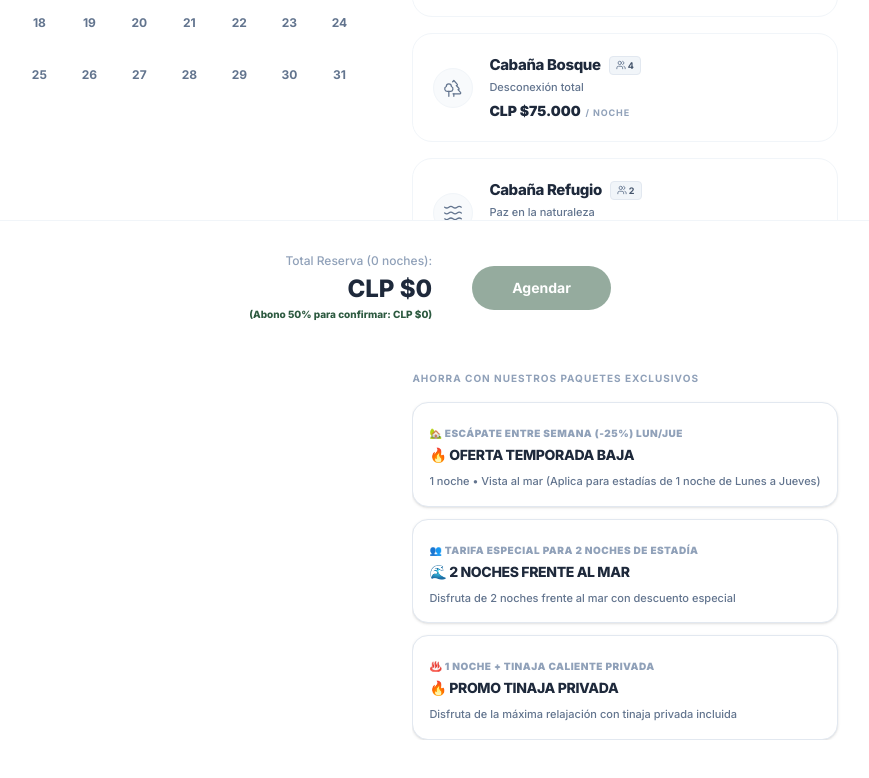
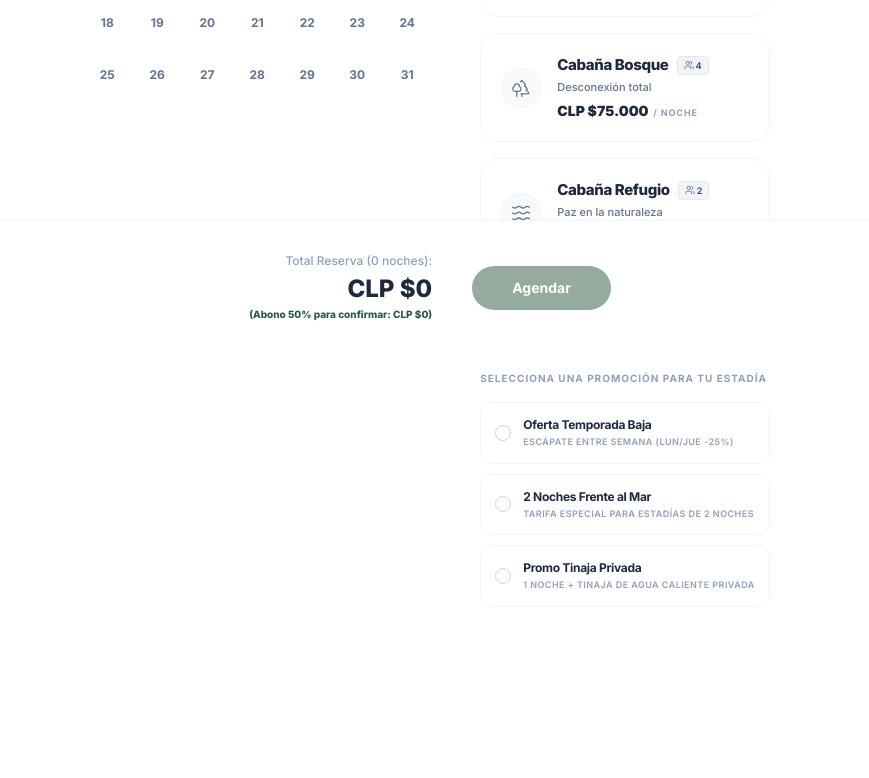
Before and after one commit to nowebcl/lodgepatagoniago, a Next.js app: page / in a window 1280 px wide. Shown: the part 446-1224 px from the top of the page, without its empty margins (210-1079 px from the left). After the commit the page ends 1181 px from the top, so only its background shows below. Built offline with nearby package versions, Linux system fonts and the light colour scheme; no server answers.

Commit message:
style: Refactorizacion del selector de tarifas especiales a un diseño de filas compacto y profesional sin emojis

```diff
--- a/src/app/page.tsx
+++ b/src/app/page.tsx
@@ -26,9 +26,9 @@ const CABINS = [
 const PROMOTIONS = [
   {
     id: 'temporada_baja',
-    name: '🔥 OFERTA TEMPORADA BAJA',
-    tagline: '🏡 Escápate entre semana (-25%) Lun/Jue',
-    description: '1 noche • Vista al mar (Aplica para estadías de 1 noche de Lunes a Jueves)',
+    name: 'Oferta Temporada Baja',
+    tagline: 'Escápate entre semana (Lun/Jue -25%)',
+    description: 'Válido para estadías de 1 noche de Lunes a Jueves. Incluye vista al mar.',
     cabinPrices: {
       c2: { original: 70000, promo: 53000 },
       c5: { original: 80000, promo: 60000 },
@@ -44,9 +44,9 @@ const PROMOTIONS = [
   },
   {
     id: 'dos_noches',
-    name: '🌊 2 NOCHES FRENTE AL MAR',
-    tagline: '👥 Tarifa especial para 2 noches de estadía',
-    description: 'Disfruta de 2 noches frente al mar con descuento especial',
+    name: '2 Noches Frente al Mar',
+    tagline: 'Tarifa especial para estadías de 2 noches',
+    description: 'Disfruta de una tarifa rebajada para estadías de exactamente 2 noches.',
     cabinPrices: {
       c2: { original: 155000, promo: 130000 },
       c5: { original: 165000, promo: 140000 },
@@ -60,9 +60,9 @@ const PROMOTIONS = [
   },
   {
     id: 'tinaja_privada',
-    name: '🔥 PROMO TINAJA PRIVADA',
-    tagline: '♨️ 1 Noche + Tinaja caliente privada',
-    description: 'Disfruta de la máxima relajación con tinaja privada incluida',
+    name: 'Promo Tinaja Privada',
+    tagline: '1 Noche + Tinaja de agua caliente privada',
+    description: 'Estadía de 1 noche con servicio de tinaja privada incluido.',
     cabinPrices: {
       c2: { original: 120000, promo: 110000 },
       c5: { original: 130000, promo: 120000 },
@@ -278,76 +278,85 @@ export default function Home() {
 
             {/* Promociones Especiales */}
             <div className="mt-8 mb-4 text-center lg:text-left">
-              <h2 className="section-title-ref">Promociones Especiales 🔥</h2>
+              <h2 className="section-title-ref">Tarifas Especiales</h2>
               <p className="text-[10px] text-slate-400 font-bold uppercase tracking-widest mt-1">
-                Ahorra con nuestros paquetes exclusivos
+                Selecciona una promoción para tu estadía
               </p>
             </div>
 
-            <div className="grid grid-cols-1 gap-3 px-5 lg:px-0">
+            <div className="space-y-2.5 px-5 lg:px-0">
               {PROMOTIONS.map((promo) => {
                 const isSelected = selectedPromoId === promo.id;
                 const prices = selectedCabinId ? (promo.cabinPrices as any)[selectedCabinId] : null;
                 const isValid = promo.isValid(selectedDates);
 
                 return (
+                  <div
+                    key={promo.id}
+                    className={cn(
+                      "border rounded-xl transition-all overflow-hidden bg-white",
+                      isSelected
+                        ? "border-[var(--forest-green)] ring-1 ring-[var(--forest-green)]/10 shadow-sm"
+                        : "border-slate-100 hover:border-slate-200"
+                    )}
+                  >
                     <button
-                    key={promo.id}
                       type="button"
                       onClick={() => setSelectedPromoId(isSelected ? null : promo.id)}
-                    className={cn(
-                      "w-full text-left p-4 rounded-2xl border transition-all relative flex flex-col gap-2 bg-white",
+                      className="w-full text-left p-3.5 flex items-center justify-between gap-4"
+                    >
+                      {/* Left: Radio and Title */}
+                      <div className="flex items-center gap-3 min-w-0">
+                        <div className={cn(
+                          "w-4 h-4 rounded-full border flex items-center justify-center shrink-0 transition-all",
                           isSelected
-                        ? "border-[var(--forest-green)] bg-green-50/20 ring-1 ring-[var(--forest-green)]/30 shadow-md shadow-green-900/5"
-                        : "border-slate-200 hover:border-slate-300 shadow-sm hover:shadow-md"
-                    )}
-                  >
-                    {/* Tag/Header */}
-                    <div className="flex justify-between items-start w-full">
-                      <div className="flex-1">
-                        <span className="text-[10px] font-black text-slate-400 uppercase tracking-wider">{promo.tagline}</span>
-                        <h4 className="text-sm font-extrabold text-[#1E293B] tracking-tight mt-0.5">{promo.name}</h4>
-                      </div>
+                            ? "border-[var(--forest-green)] bg-[var(--forest-green)]"
+                            : "border-slate-300 bg-white"
+                        )}>
                           {isSelected && (
-                        <span className="bg-[var(--forest-green)] text-white text-[8px] font-black uppercase px-2 py-0.5 rounded-full tracking-wider shrink-0">
-                          Seleccionado
-                        </span>
+                            <div className="w-1.5 h-1.5 rounded-full bg-white" />
                           )}
                         </div>
+                        <div className="min-w-0">
+                          <h4 className="text-xs font-bold text-slate-800 tracking-tight truncate">{promo.name}</h4>
+                          <p className="text-[9px] text-slate-400 font-semibold uppercase tracking-wider truncate mt-0.5">{promo.tagline}</p>
+                        </div>
+                      </div>
 
-                    {/* Description */}
-                    <p className="text-[11px] text-slate-500 font-medium">
+                      {/* Right: Price Preview */}
+                      {selectedCabinId && prices && (
+                        <div className="text-right shrink-0">
+                          <div className="text-[9px] text-slate-400 line-through font-semibold">
+                            CLP ${prices.original.toLocaleString('es-CL')}
+                          </div>
+                          <div className="text-xs font-black text-slate-800">
+                            CLP ${prices.promo.toLocaleString('es-CL')}
+                          </div>
+                        </div>
+                      )}
+                    </button>
+
+                    {/* Expandable details */}
+                    {isSelected && (
+                      <div className="px-3.5 pb-3.5 pt-1.5 border-t border-slate-50 flex flex-col gap-1 bg-slate-50/30">
+                        <p className="text-[10px] text-slate-500 leading-normal font-medium">
                           {promo.description}
                         </p>
-
-                    {/* Price Preview if Cabin is Selected */}
-                    {selectedCabinId && prices && (
-                      <div className="flex items-center gap-2 mt-1">
-                        <span className="text-[10px] text-slate-400 line-through font-bold">
-                          CLP ${prices.original.toLocaleString('es-CL')}
-                        </span>
-                        <span className="text-xs font-black text-rose-500">
-                          CLP ${prices.promo.toLocaleString('es-CL')}
-                        </span>
-                      </div>
-                    )}
-
-                    {/* Validation Message */}
-                    {isSelected && (
-                      <div className="mt-1.5 pt-2 border-t border-slate-200/60 w-full flex items-center gap-2">
+                        <div className="flex items-center gap-1.5 mt-1.5">
                           <div className={cn(
                             "w-1.5 h-1.5 rounded-full",
                             isValid ? "bg-emerald-500 animate-pulse" : "bg-amber-400"
                           )} />
                           <span className={cn(
-                          "text-[9px] font-bold uppercase tracking-wider",
+                            "text-[8px] font-black uppercase tracking-wider",
                             isValid ? "text-emerald-600" : "text-amber-600"
                           )}>
-                          {isValid ? "¡Promo Activada y Aplicada!" : promo.requirementText}
+                            {isValid ? "Promoción activada y aplicada" : promo.requirementText}
                           </span>
                         </div>
+                      </div>
                     )}
-                  </button>
+                  </div>
                 );
               })}
             </div>
```
Lines whose indentation alone changed are shown as unchanged.
